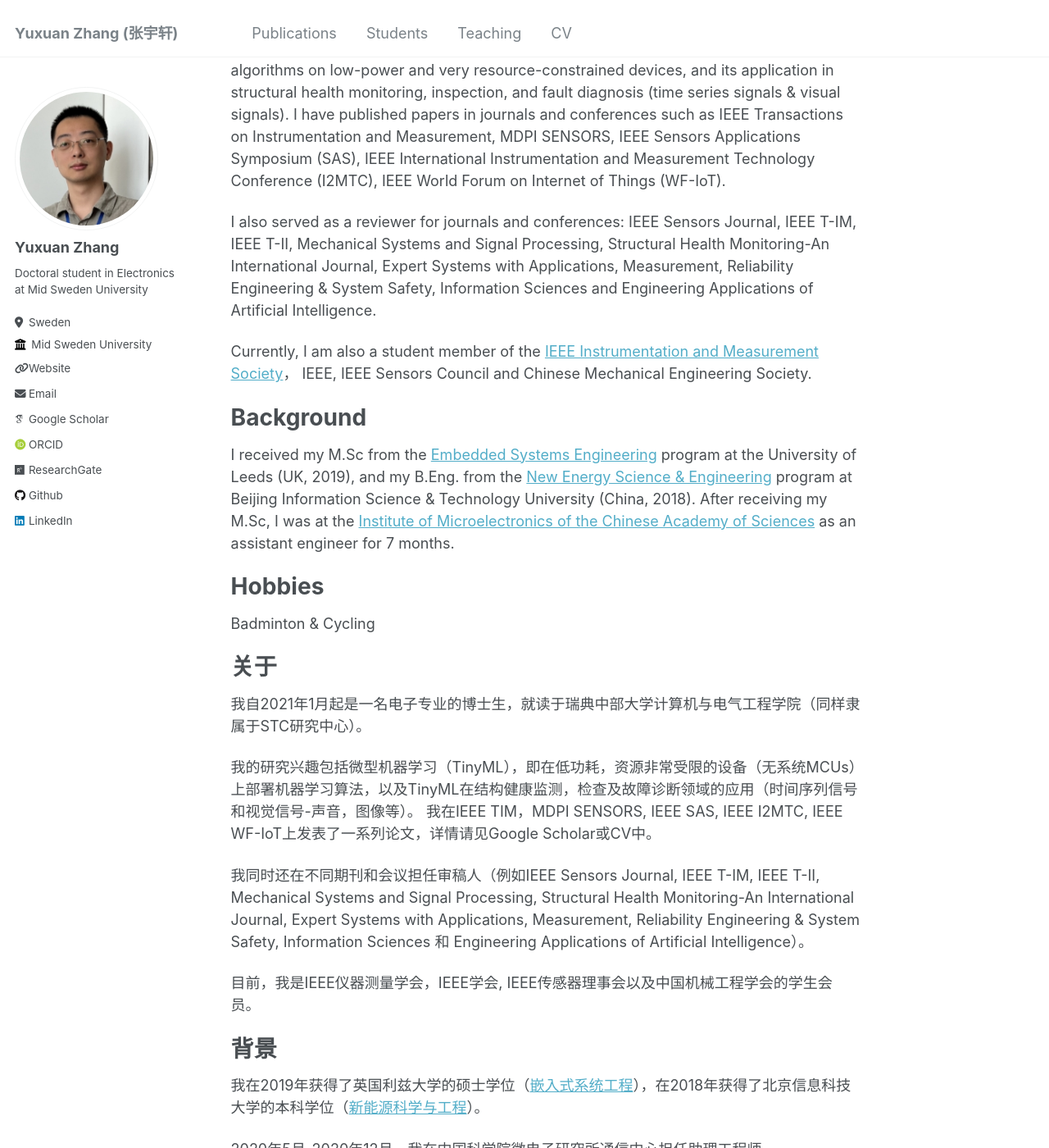
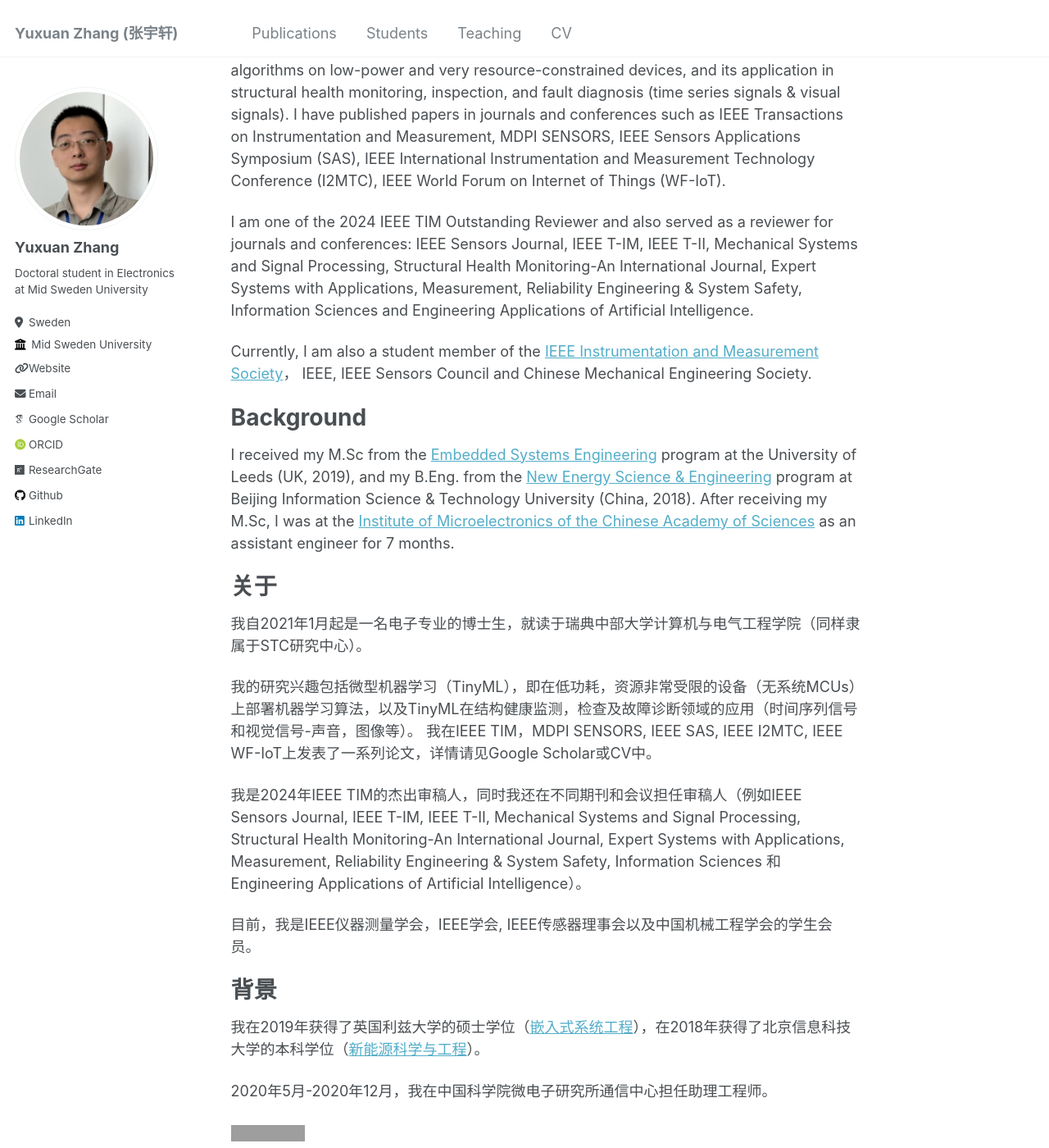
Before and after one commit to YuxuanZhang-96/YuxuanZhang-96.github.io, a Jekyll site: the page built from _pages/about.md, in a window 1280 px wide and 1400 px high, scrolled down 208 px. Shown: the whole window at 82% size. Built offline with Jekyll 4.4.1, drawn with Linux system fonts in a browser that asks for light colours; some web fonts are replaced; grey boxes are pictures that could not be loaded.

Commit message:
Update about.md

```diff
--- a/_pages/about.md
+++ b/_pages/about.md
@@ -11,7 +11,7 @@ I am currently a PhD student in Electronics at the
 
 My research interests include Tiny Machine Learning, i.e., implementing machine learning algorithms on low-power and very resource-constrained devices, and its application in structural health monitoring, inspection, and fault diagnosis (time series signals & visual signals).  I have published papers in journals and conferences such as IEEE Transactions on Instrumentation and Measurement, MDPI SENSORS, IEEE Sensors Applications Symposium (SAS), IEEE International Instrumentation and Measurement Technology Conference (I2MTC), IEEE World Forum on Internet of Things (WF-IoT).
 
-I also served as a reviewer for journals and conferences:
+I am one of the 2024 IEEE TIM Outstanding Reviewer and also served as a reviewer for journals and conferences:
 IEEE Sensors Journal, IEEE T-IM, IEEE T-II, Mechanical Systems and Signal Processing, Structural Health Monitoring-An International Journal, Expert Systems with Applications, Measurement, Reliability Engineering & System Safety, Information Sciences and Engineering Applications of Artificial Intelligence.
 
 Currently, I am also a student member of the [IEEE Instrumentation and Measurement Society](https://ieee-ims.org/)， IEEE, IEEE Sensors Council and Chinese Mechanical Engineering Society.
@@ -21,10 +21,6 @@ Background
 I received my M.Sc from the [Embedded Systems Engineering](https://courses.leeds.ac.uk/f310/embedded-systems-engineering-msc-eng-) program at the University of Leeds (UK, 2019), and my B.Eng. from the [New Energy Science & Engineering](https://www.bistu.edu.cn/jyjx/bks/bkzy/202309/W020230920631589846740.doc) program at Beijing Information Science & Technology University (China, 2018). After receiving my M.Sc, I was at the [Institute of Microelectronics of the Chinese Academy of Sciences](http://www.ime.cas.cn/) as an assistant engineer for 7 months.
 
 
-Hobbies
-======
-Badminton & Cycling
-
 关于
 ======
 我自2021年1月起是一名电子专业的博士生，就读于瑞典中部大学计算机与电气工程学院（同样隶属于STC研究中心）。
@@ -32,7 +28,7 @@ Badminton & Cycling
 我的研究兴趣包括微型机器学习（TinyML），即在低功耗，资源非常受限的设备（无系统MCUs）上部署机器学习算法，以及TinyML在结构健康监测，检查及故障诊断领域的应用（时间序列信号和视觉信号-声音，图像等）。
 我在IEEE TIM，MDPI SENSORS, IEEE SAS, IEEE I2MTC, IEEE WF-IoT上发表了一系列论文，详情请见Google Scholar或CV中。
 
-我同时还在不同期刊和会议担任审稿人（例如IEEE Sensors Journal, IEEE T-IM, IEEE T-II, Mechanical Systems and Signal Processing, Structural Health Monitoring-An International Journal, Expert Systems with Applications, Measurement, Reliability Engineering & System Safety, Information Sciences 和 Engineering Applications of Artificial Intelligence）。
+我是2024年IEEE TIM的杰出审稿人，同时我还在不同期刊和会议担任审稿人（例如IEEE Sensors Journal, IEEE T-IM, IEEE T-II, Mechanical Systems and Signal Processing, Structural Health Monitoring-An International Journal, Expert Systems with Applications, Measurement, Reliability Engineering & System Safety, Information Sciences 和 Engineering Applications of Artificial Intelligence）。
 
 目前，我是IEEE仪器测量学会，IEEE学会, IEEE传感器理事会以及中国机械工程学会的学生会员。
 
```
Also changed, not shown: other parts of _pages/about.md (+0 -3 lines).
